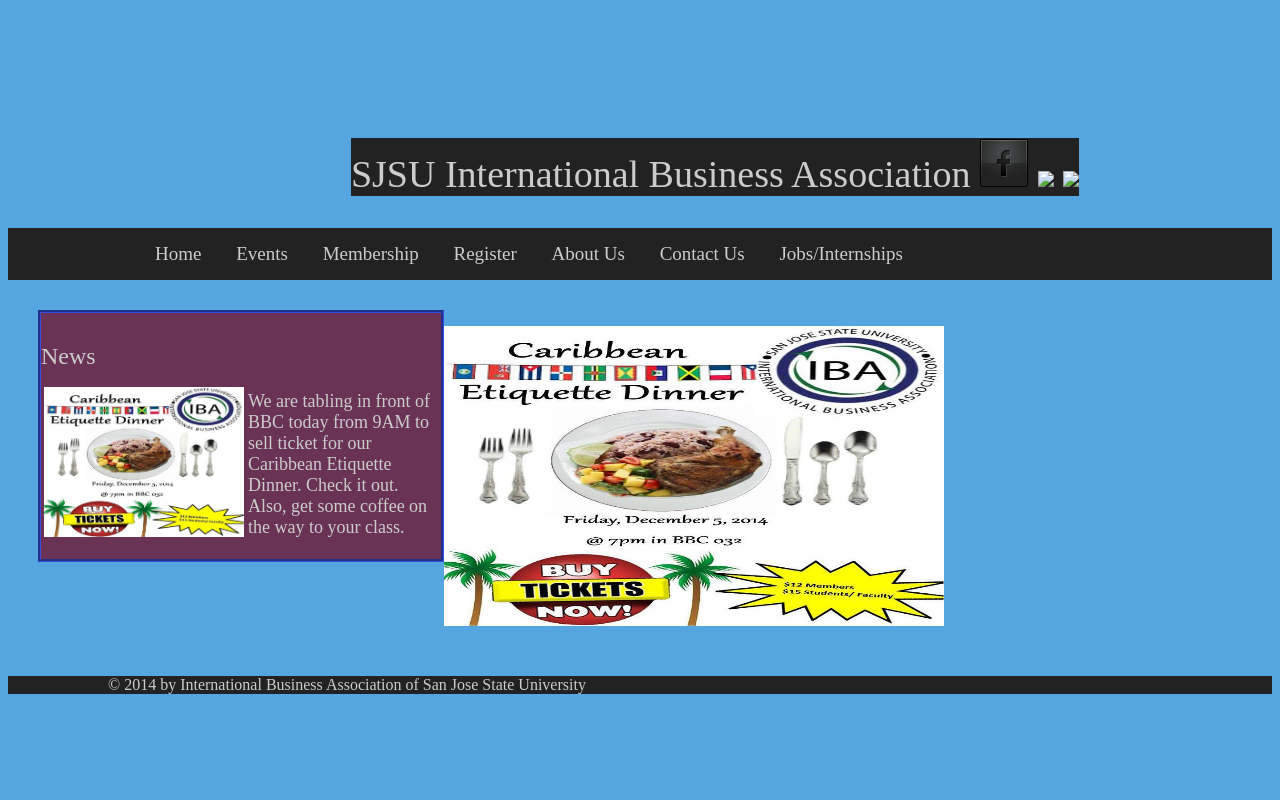
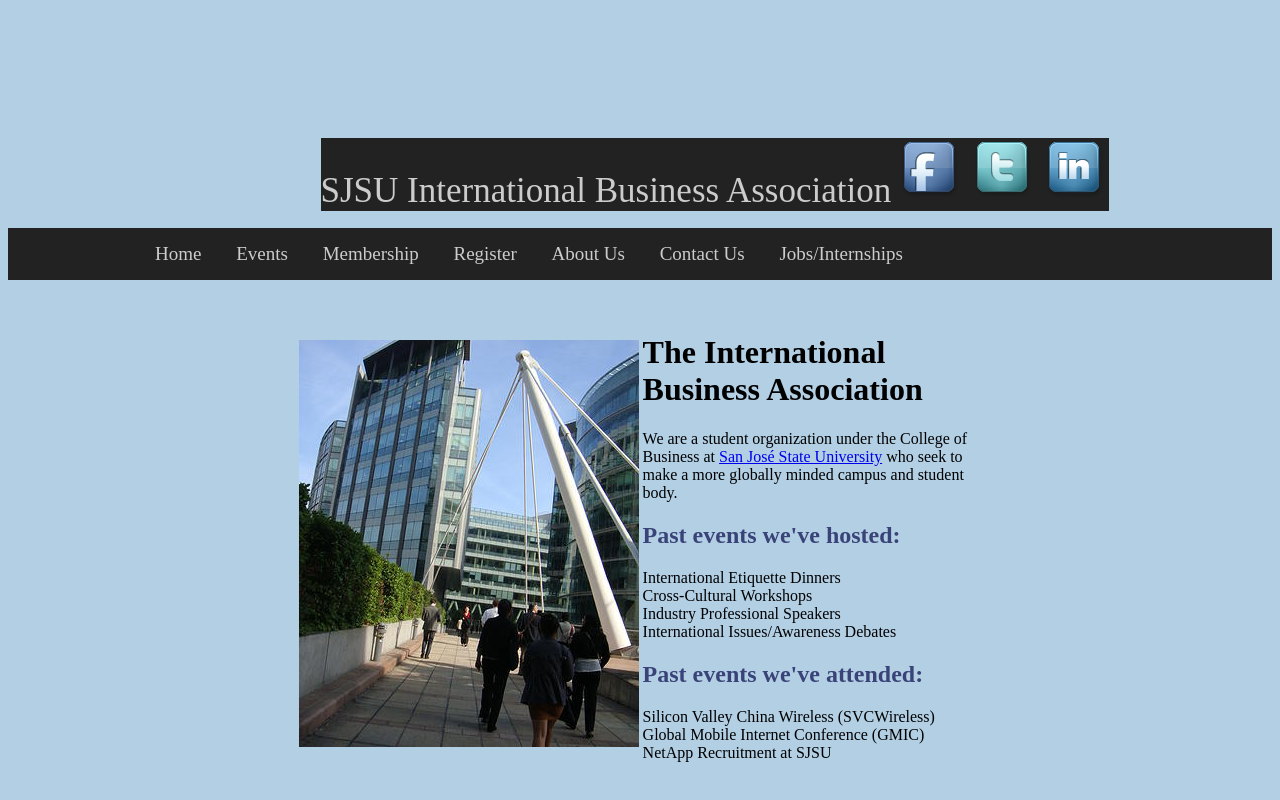
Before and after one commit to luznlun/IBAwebsite, a plain HTML site: page index.html in a window 1280 px wide. Shown: the part 480-1280 px from the top of the page. Before the commit the page ends 1182 px from the top, so only its background shows below. Drawn offline with Linux system fonts and the light colour scheme.

Commit message:
hidden home and working on about us

```diff
--- /dev/null
+++ b/css/content.css
@@ -0,0 +1,23 @@
+@charset "utf-8";
+/* CSS Document */
+
+.table td{
+	font-size:18px;
+}
+.news{
+	width:50%;
+	float:left;
+	border-style:groove;
+	border-color:#354EDF;
+}
+div#padding{
+	padding-top:30px;
+	padding-left:140px;
+	padding-right:140px;
+	padding-bottom:15px;
+}
+
+#newNav{
+	background-color:#333;
+	height:40px;
+}
--- /dev/null
+++ b/css/footer.css
@@ -0,0 +1,10 @@
+@charset "utf-8";
+/* CSS Document */
+
+#footer{
+	padding-left: 140px;
+	font-size: 10;
+	width:100%;
+	position:absolute;
+	bottom:0;
+}
--- a/css/styles.css
+++ b/css/styles.css
@@ -1,4 +1,5 @@
 #body {
+	height:100%;
     padding: 0;
     margin: 0;
     font-family: Arial;
@@ -10,7 +11,7 @@
 	max-width:100%;
 	max-height:100%;
 	height:700px;
-	position:relative;
+	position:inherit;
 	alignment-adjust:middle;
 	text-align:center;
 	background-repeat: no-repeat;
@@ -23,44 +24,14 @@
     text-align: left;
 
 }
-#footer{
-	background-color: #222;
-	padding-left:100px;
-	font-size:10;
-	color: #CCC;
-
-}
-#newNav{
-	color: #CCC;
-	font-size:24px;
-}
-.table td{
-	font-size:18px;
-	color:#CCC;
-}
-.news{
-	background-color:#6A3355;
-	padding-top:30px;
-	width: 400px;
-	float:left;
-
-	border-style:groove;
-	border-color:#354EDF;
-}
-#padding{
-	padding:30px;
-
-}
-
 #sj{
 	margin-top:610px;
 	margin-left:150px;
 	min-width:200px;
 	min-height:40px;
-	font-size:38px;
+	font-size:35px;
 	align-content:center;
 	background-color: #222;
-	padding-top:1px;
 	display: inline-block;
 }
 #sj a, visited{
@@ -69,6 +40,7 @@
 }
 #nav {
     background-color: #222;
+	width:100%;
 }
 #nav_wrapper {
     width: 1000px;
@@ -113,5 +85,11 @@
     color: #699;
 }
 .bodystyle{
-	background-color:#55A6E0;
+	background-color:#B2CFE4;
+	height:100%;
 }
+.container{
+	min-height:100%;
+   position:relative;
+
+}
--- a/index.html
+++ b/index.html
@@ -10,18 +10,19 @@
 <meta charset="utf-8">
 <title>International Business Association SJSU|Mission Statement</title>
 <link href="css/styles.css" type="text/css" rel="stylesheet"/>
+<link href="css/content.css" type="text/css" rel="stylesheet"/>
+<link href="css/footer.css" type="text/css" rel="stylesheet"/>
 </head>
 
 <body class="bodystyle">
-
 <div id="header">
 <span id="sj"> <a href="index.html">SJSU International Business Association</a>
 <!-- link for facebook -->
-<a href="https://www.facebook.com/SJSUIBA"><img src="img/wg_dark_sm_1.png"/></a>
+<a href="https://www.facebook.com/SJSUIBA" ><img src="img/facebook.png"/></a>
 <!-- link for twitter -->
-<a href="https://twitter.com/sjsuiba"><img src="img/wg_dark_sm_8.png"/></a>
+<a href="https://twitter.com/sjsuiba"><img src="img/twitter.png"/></a>
 <!-- link for linkedin -->
-<a href="https://www.linkedin.com/groups/International-Business-Association-SJSU-Official-3526730/about"><img src="img/wg_dark_sm_5.png"/></a>
+<a href="https://www.linkedin.com/groups/International-Business-Association-SJSU-Official-3526730/about"><img src="img/linkedin.png"/></a>
 
 </span>
 </div>
@@ -83,18 +84,39 @@
 <!-- Nav end -->
 <!-- Any code above this line are header and menu -->
 <div id="padding">
-<div class="news">
-
-	<div id="newNav">News</div>
+<div class="news" hidden="true">
 	<table class="table">
-		<tr >
+    	<tr id="newNav"><td colspan="2"><h2>News</h2></td></tr>
+		<tr>
         	<td><img src="img/1.jpg" width="200px"/></td>
             <td><p>We are tabling in front of BBC today from 9AM to sell ticket for our Caribbean Etiquette Dinner. Check it out. Also, get some coffee on the way to your class.</p></td>
         </tr>
 
 	</table>
 </div>
-<div>
+<div class="aboutus">
+	<table width="70%" align="center">
+    	<tr>
+       	  <td><img src="img/8d04c7_7a02eba4d8fb42eb36b48cf92c4994d1.jpg"></td>
+        	<td><p><h1>The International Business Association</h1></p>
+            <p>We are a student organization under the College of Business at <a href="http://www.sjsu.edu/">San José State University</a> who seek to make a more globally minded campus and student body.</p>
+            <p><h2 style="color:#3A4378">Past events we've hosted:</h2>
+International Etiquette Dinners<br>
+Cross-Cultural Workshops<br>
+Industry Professional Speakers<br>
+International Issues/Awareness Debates</p>
+			<p><h2 style="color:#3A4378">Past events we've attended:</h2>
+Silicon Valley China Wireless (SVCWireless)<br>
+﻿Global Mobile Internet Conference (GMIC)<br>
+NetApp Recruitment at SJSU</p>
+            </td>
+
+        </tr>
+    </table>
+</div>
+</div >
+<!--
+
 <p><img src="img/Chris.jpg" width="500" height="300" name="slide" /></p>
 <script type="text/javascript">
         var step=1;
@@ -113,11 +135,9 @@
 
 
 
-</div>
-
 
 <footer id="footer">
 &copy; 2014 by International Business Association of San Jose State University
-</footer>
+</footer>-->
 </body>
 </html>
```
Also changed, not shown: img/8d04c7_7a02eba4d8fb42eb36b48cf92c4994d1.jpg (added), img/Chris.jpg (deleted), img/facebook.png (added), img/linkedin.png (added), img/twitter.png (added).
